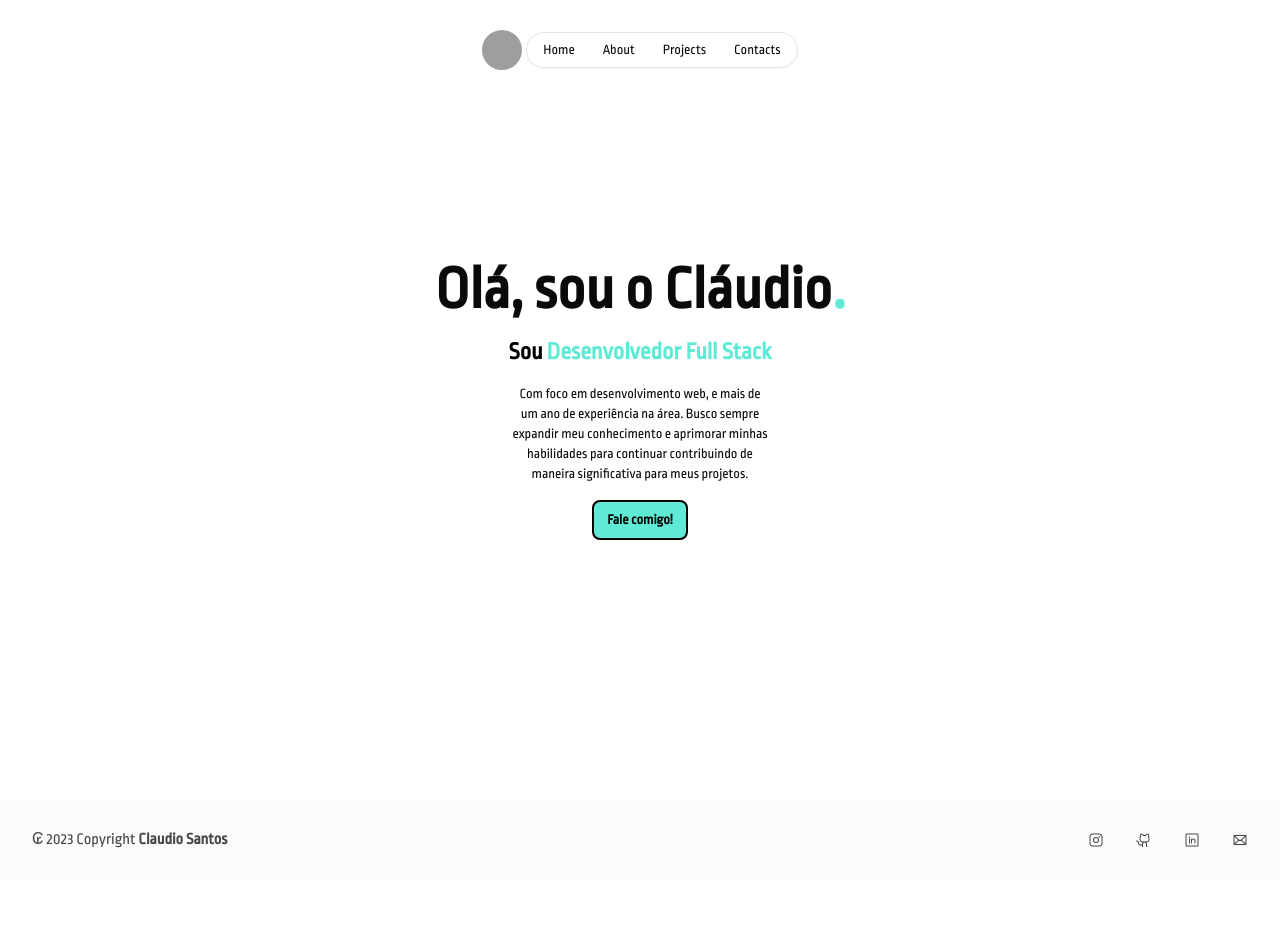
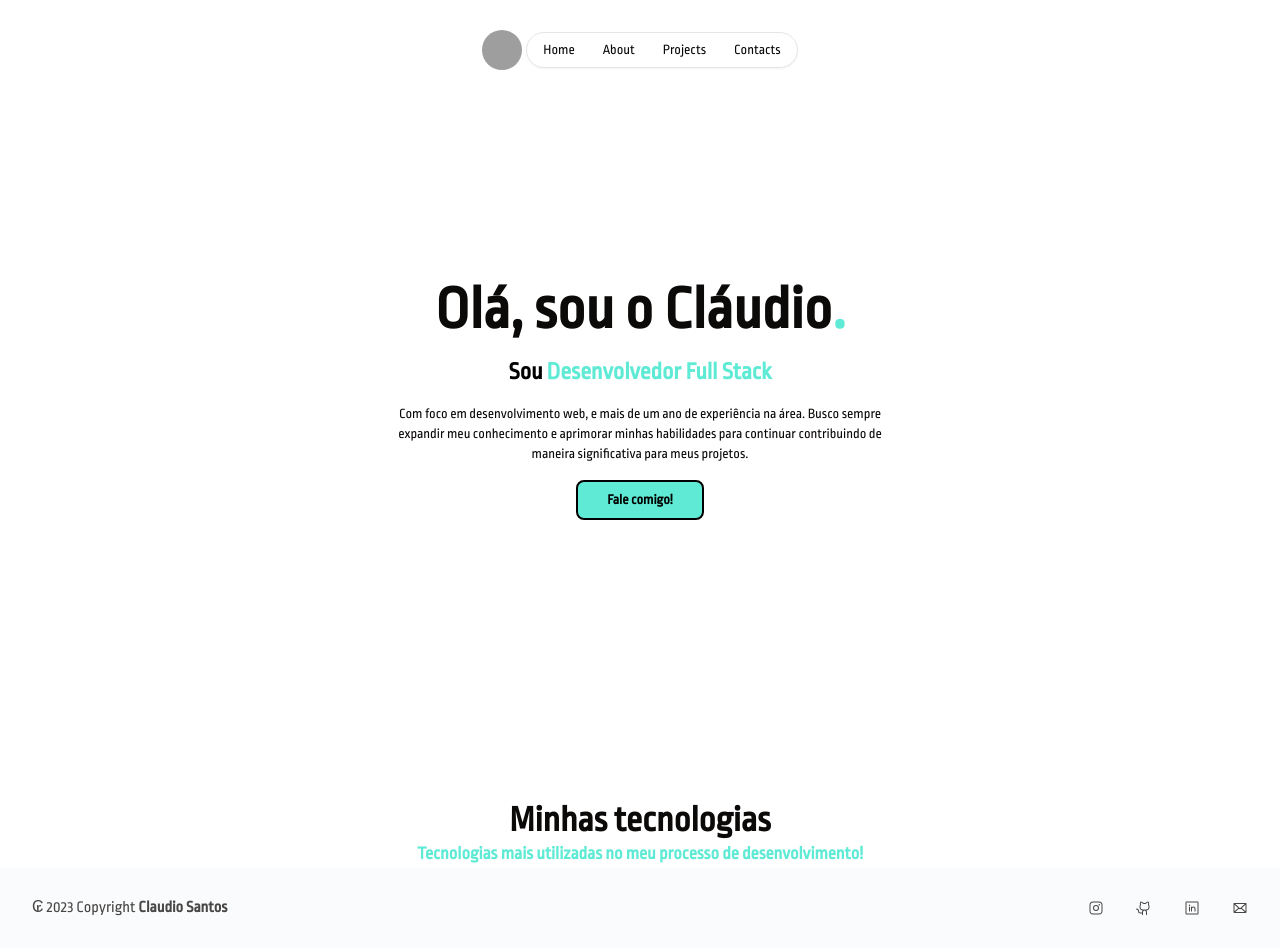
Before and after one commit to claudiosssant/my-new-portfolio, a Next.js app: page / in a window 1280 px wide. Before the commit the page ends 880 px from the top, so only its background shows below. Built offline with nearby package versions, Linux system fonts and the light colour scheme; grey boxes are pictures that could not be loaded.

Commit message:
feat: creatin skills page

```diff
--- a/src/app/(home)/components/home-cta.tsx
+++ b/src/app/(home)/components/home-cta.tsx
@@ -1,7 +1,7 @@
 const HomeBtn = () => {
   return (
     <div className="">
-      <button className=" hover:bg-teal-200 border-2 border-black rounded-lg w-24 h-10 bg-teal-300 flex items-center justify-center text-black font-bold text-sm">Fale comigo!</button>
+      <button className=" hover:bg-teal-200 border-2 border-black rounded-lg w-32 h-10 bg-teal-300 flex items-center justify-center text-black font-bold text-sm">Fale comigo!</button>
     </div>
    );
 }
--- a/src/app/(home)/components/home-text.tsx
+++ b/src/app/(home)/components/home-text.tsx
@@ -12,7 +12,7 @@ const HomeText = () => {
         <span className="text-black font-bold text-2xl">Sou</span>
         <h4 className="text-teal-300 font-bold text-2xl">Desenvolvedor Full Stack</h4>
       </div>
-      <p className="text-sm w-1/5 text-center">Com foco em desenvolvimento web, e mais de um ano de experiência na área. Busco sempre expandir meu conhecimento e aprimorar minhas habilidades para continuar contribuindo de maneira significativa para meus projetos.</p>
+      <p className="text-sm w-2/5 text-center">Com foco em desenvolvimento web, e mais de um ano de experiência na área. Busco sempre expandir meu conhecimento e aprimorar minhas habilidades para continuar contribuindo de maneira significativa para meus projetos.</p>
       <HomeBtn />
     </div>
    );
--- a/src/app/(home)/page.tsx
+++ b/src/app/(home)/page.tsx
@@ -1,6 +1,7 @@
 import Footer from "@/components/ui/footer";
 import Header from "@/components/ui/header";
 import HomeText from "./components/home-text";
+import Skills from "../skills/page";
 
 
 const Home = () => {
@@ -10,6 +11,7 @@ const Home = () => {
       <div className="h-screen justify center">
         <HomeText />
       </div>
+      <Skills />
       <Footer />
     </div>
    );
--- /dev/null
+++ b/src/app/skills/components/skill-texts.tsx
@@ -0,0 +1,14 @@
+const SkillText = () => {
+  return (
+    <div className="flex flex-col items-center w-full">
+      <div className="font-extrabold text-4xl">
+        <h1>Minhas tecnologias</h1>
+      </div>
+      <div className="font-bold text-lg text-teal-300">
+        <p>Tecnologias mais utilizadas no meu processo de desenvolvimento!</p>
+      </div>
+    </div>
+   );
+}
+
+export default SkillText;
--- /dev/null
+++ b/src/app/skills/page.tsx
@@ -0,0 +1,13 @@
+import SkillText from "./components/skill-texts";
+
+const Skills = () => {
+  return (
+    <div>
+      <div>
+        <SkillText />
+      </div>
+    </div>
+   );
+}
+
+export default Skills;
```
